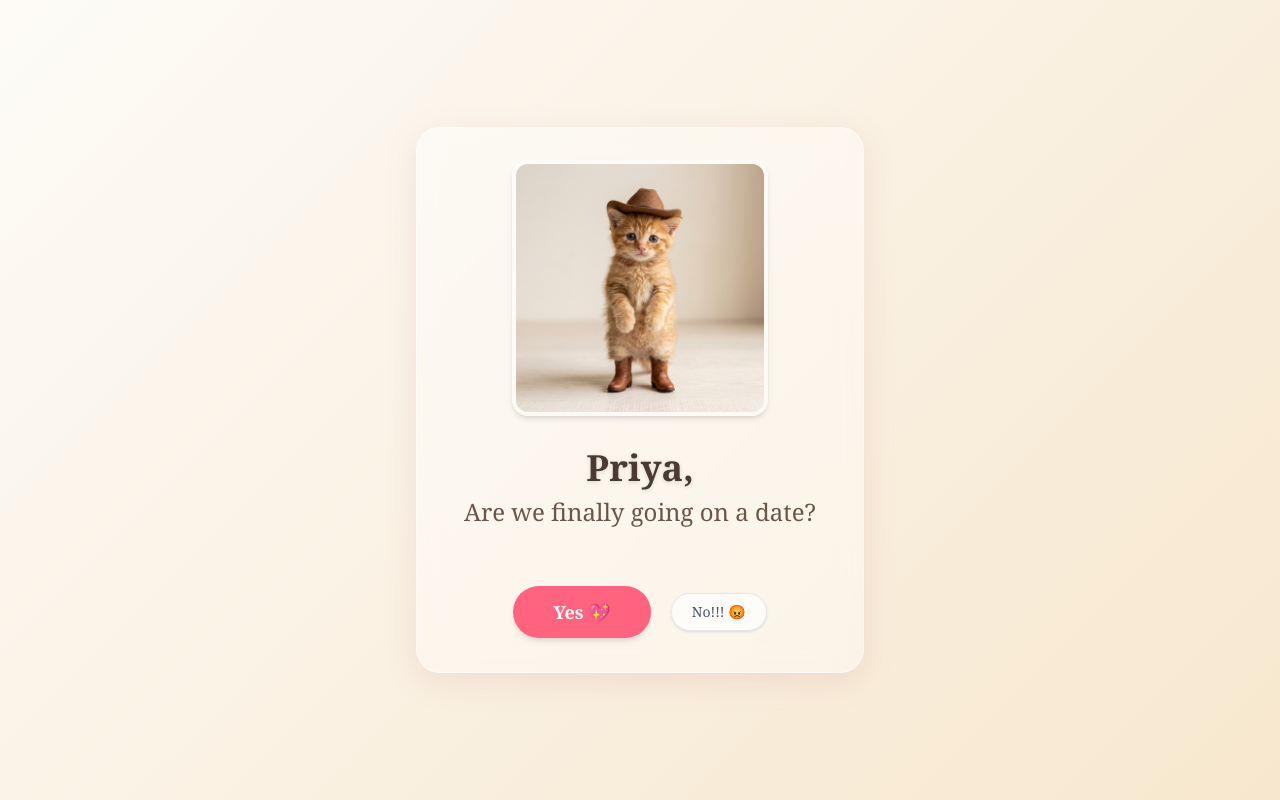
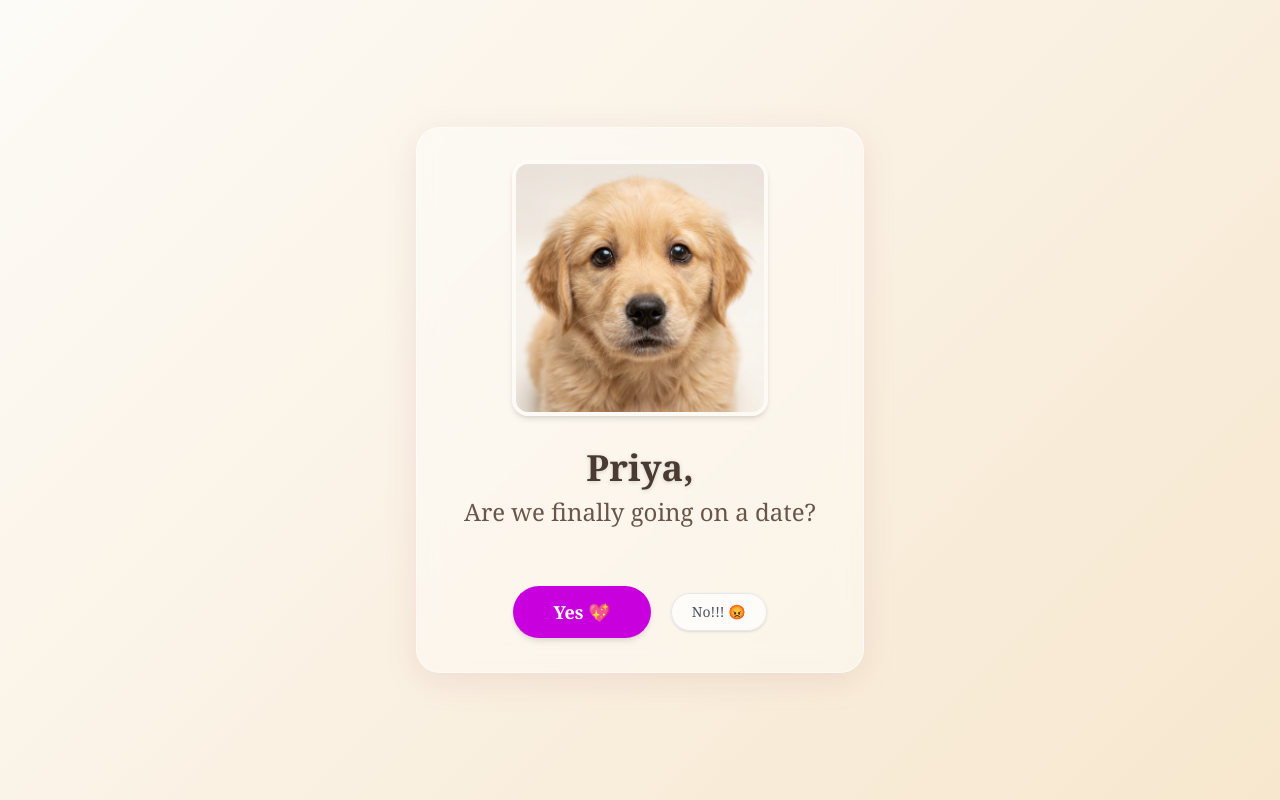
Before and after one commit to Debokti/dvoktg-date-proposal-template, a Next.js app: page / in a window 1280 px wide. Built offline with nearby package versions, Linux system fonts and the light colour scheme; no server answers; a web font is replaced by a local one.

Commit message:
feat: fuchsia yes btn, puppy eyes landing page, instant yes redirect

```diff
--- a/src/app/page.tsx
+++ b/src/app/page.tsx
@@ -7,8 +7,8 @@ export default function Home() {
       <div className="relative w-64 h-64 mb-8 rounded-2xl overflow-hidden shadow-md border-4 border-white/40">
         {/* Placeholder for Cat Meme */}
         <Image
-          src="/cowboy_cat.png"
-          alt="Cowboy hat cat"
+          src="/puppy_eyes.png"
+          alt="Sad puppy eyes"
           fill
           className="object-cover object-top"
           priority
--- a/src/components/InteractiveButtons.tsx
+++ b/src/components/InteractiveButtons.tsx
@@ -6,7 +6,6 @@ import { useRouter } from "next/navigation";
 export default function InteractiveButtons() {
   const router = useRouter();
   const [noStyle, setNoStyle] = useState<React.CSSProperties>({});
-  const [isAccepting, setIsAccepting] = useState(false);
   const buttonRef = useRef<HTMLButtonElement>(null);
   // Lock flag: while true the button is mid-flight and click is blocked
   const isMoving = useRef(false);
@@ -53,13 +52,9 @@ export default function InteractiveButtons() {
     }, 200);
   }, []);
 
-  const handleYes = async () => {
-    setIsAccepting(true);
-    try {
-      await fetch("/api/accept", { method: "POST" });
-    } catch (err) {
-      console.error(err);
-    }
+  const handleYes = () => {
+    // Fire-and-forget — do NOT await so navigation is instant
+    fetch("/api/accept", { method: "POST" }).catch((err) => console.error(err));
     router.push("/yes");
   };
 
@@ -78,10 +73,9 @@ export default function InteractiveButtons() {
       {/* YES button */}
       <button
         onClick={handleYes}
-        disabled={isAccepting}
-        className="px-7 py-2.5 sm:px-10 sm:py-3 bg-rose-400 hover:bg-rose-500 text-white rounded-full font-semibold text-base sm:text-lg shadow-md hover:shadow-lg transition-all duration-300 disabled:opacity-70 disabled:cursor-not-allowed"
+        className="px-7 py-2.5 sm:px-10 sm:py-3 bg-fuchsia-600 hover:bg-fuchsia-700 text-white rounded-full font-semibold text-base sm:text-lg shadow-md hover:shadow-lg transition-all duration-300"
       >
-        {isAccepting ? "Yes!!! 🥹" : "Yes 💖"}
+        Yes 💖
       </button>
 
       {/*
```
Also changed, not shown: public/puppy_eyes.png (added).
